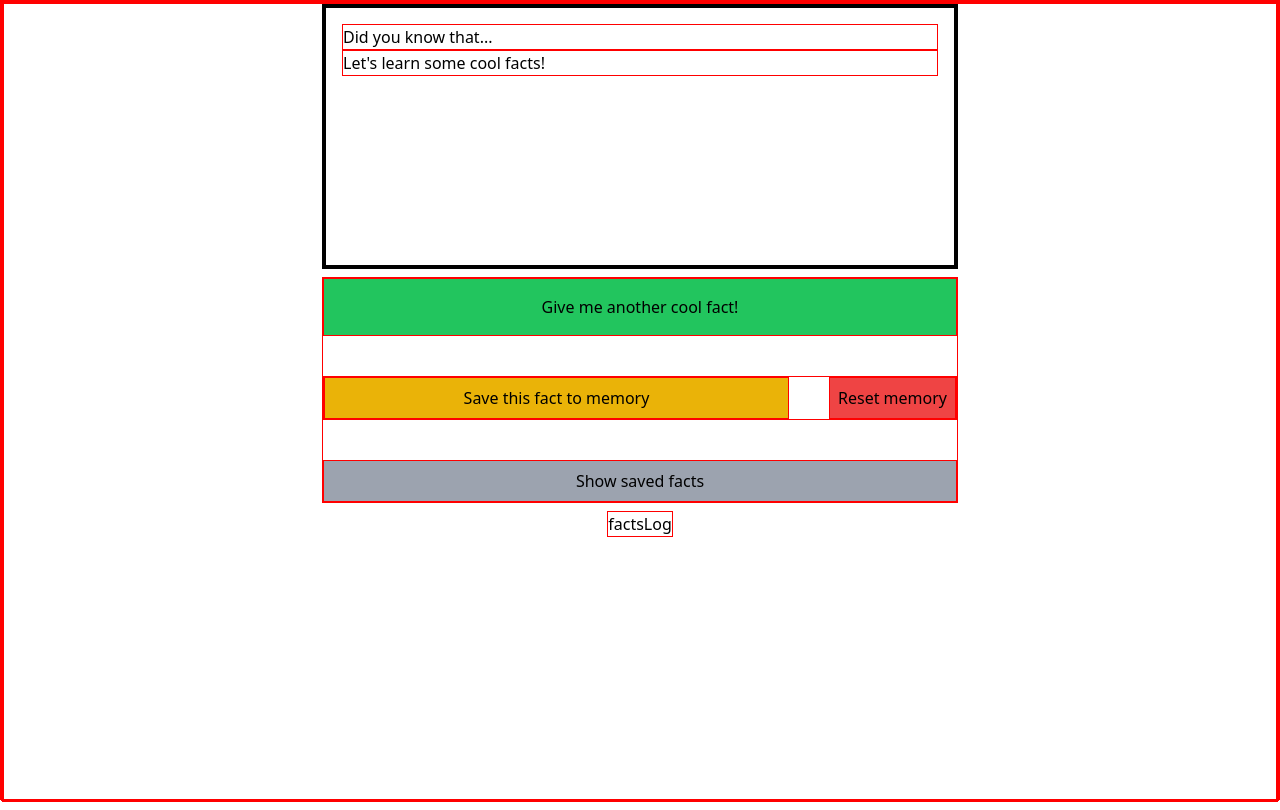
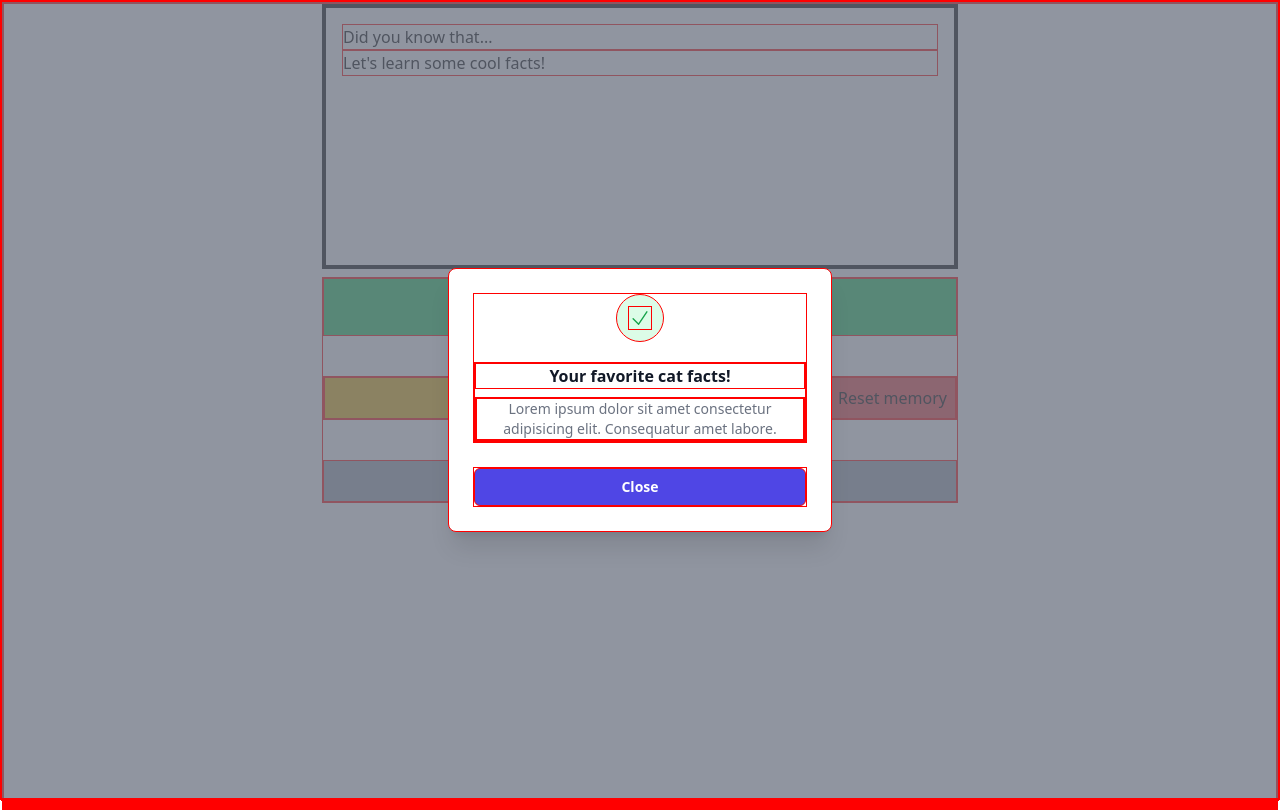
Before and after one commit to erikvlcak/cat-facts, a React (Vite) app: page / in a window 1280 px wide. Both pictures are taken after a click on the button "Show saved facts". Built offline with nearby package versions, Linux system fonts and the light colour scheme.

Commit message:
add dialog window

```diff
--- a/package.json
+++ b/package.json
@@ -10,6 +10,8 @@
     "preview": "vite preview"
   },
   "dependencies": {
+    "@headlessui/react": "^2.1.8",
+    "@heroicons/react": "^2.1.5",
     "react": "^18.3.1",
     "react-dom": "^18.3.1"
   },
--- a/src/App.jsx
+++ b/src/App.jsx
@@ -1,13 +1,14 @@
 import DisplayFacts from "./displayFacts";
-import LogFacts from "./LogFacts";
 import Controls from "./Controls";
 import catReducer from "./catReducer";
+import Dialog from "./Dialog";
 
 import { useReducer, useState } from "react";
 
 export default function App() {
   //const [log, dispatch] = useReducer(catReducer, []);
   const [fact, setFact] = useState("Let's learn some cool facts!");
+  const [dialogState, setDialogState] = useState(false);
 
   async function handleFetch() {
     try {
@@ -27,8 +28,14 @@ export default function App() {
   return (
     <div className="flex flex-col items-center justify-start gap-2 h-full">
       <DisplayFacts fact={fact} />
-      <Controls fact={fact} setFact={setFact} fetch={handleFetch} />
-      <LogFacts />
+      <Controls
+        fact={fact}
+        setFact={setFact}
+        fetch={handleFetch}
+        setDialogState={setDialogState}
+        openDialog={dialogState}
+      />
+      <Dialog setDialogState={setDialogState} dialogState={dialogState} />
     </div>
   );
 }
--- a/src/Controls.jsx
+++ b/src/Controls.jsx
@@ -1,4 +1,5 @@
-export default function Controls({ fetch }) {
+/* eslint-disable react/prop-types */
+export default function Controls({ fetch, setDialogState, dialogState }) {
   return (
     <div className="flex flex-col items-stretch justify-between w-1/2 gap-10">
       <button onClick={() => fetch()} className="p-4 bg-green-500">
@@ -8,7 +9,9 @@ export default function Controls({ fetch }) {
         <button className="flex-1 p-2 bg bg-yellow-500">Save this fact to memory</button>
         <button className="p-2 bg-red-500">Reset memory</button>
       </div>
-      <button className="flex-1 p-2 bg-gray-400">Show saved facts</button>
+      <button onClick={() => setDialogState(!dialogState)} className="flex-1 p-2 bg-gray-400">
+        Show saved facts
+      </button>
     </div>
   );
 }
--- /dev/null
+++ b/src/Dialog.jsx
@@ -0,0 +1,50 @@
+/* eslint-disable react/prop-types */
+"use client";
+
+import { Dialog, DialogBackdrop, DialogPanel, DialogTitle } from "@headlessui/react";
+import { CheckIcon } from "@heroicons/react/24/outline";
+
+export default function Modal({ setDialogState, dialogState }) {
+  return (
+    <Dialog open={dialogState} onClose={() => setDialogState(!dialogState)} className="relative z-10">
+      <DialogBackdrop
+        transition
+        className="fixed inset-0 bg-gray-500 bg-opacity-75 transition-opacity data-[closed]:opacity-0 data-[enter]:duration-300 data-[leave]:duration-200 data-[enter]:ease-out data-[leave]:ease-in"
+      />
+
+      <div className="fixed inset-0 z-10 w-screen overflow-y-auto">
+        <div className="flex min-h-full items-end justify-center p-4 text-center sm:items-center sm:p-0">
+          <DialogPanel
+            transition
+            className="relative transform overflow-hidden rounded-lg bg-white px-4 pb-4 pt-5 text-left shadow-xl transition-all data-[closed]:translate-y-4 data-[closed]:opacity-0 data-[enter]:duration-300 data-[leave]:duration-200 data-[enter]:ease-out data-[leave]:ease-in sm:my-8 sm:w-full sm:max-w-sm sm:p-6 data-[closed]:sm:translate-y-0 data-[closed]:sm:scale-95"
+          >
+            <div>
+              <div className="mx-auto flex h-12 w-12 items-center justify-center rounded-full bg-green-100">
+                <CheckIcon aria-hidden="true" className="h-6 w-6 text-green-600" />
+              </div>
+              <div className="mt-3 text-center sm:mt-5">
+                <DialogTitle as="h3" className="text-base font-semibold leading-6 text-gray-900">
+                  Your favorite cat facts!
+                </DialogTitle>
+                <div className="mt-2">
+                  <p className="text-sm text-gray-500">
+                    Lorem ipsum dolor sit amet consectetur adipisicing elit. Consequatur amet labore.
+                  </p>
+                </div>
+              </div>
+            </div>
+            <div className="mt-5 sm:mt-6">
+              <button
+                type="button"
+                onClick={() => setDialogState(!dialogState)}
+                className="inline-flex w-full justify-center rounded-md bg-indigo-600 px-3 py-2 text-sm font-semibold text-white shadow-sm hover:bg-indigo-500 focus-visible:outline focus-visible:outline-2 focus-visible:outline-offset-2 focus-visible:outline-indigo-600"
+              >
+                Close
+              </button>
+            </div>
+          </DialogPanel>
+        </div>
+      </div>
+    </Dialog>
+  );
+}
--- a/src/LogFacts.jsx
+++ /dev/null
@@ -1,3 +0,0 @@
-export default function LogFacts() {
-  return <div>factsLog</div>;
-}
```
Also changed, not shown: 1 other file (tests, documents, lock files or other folders).
